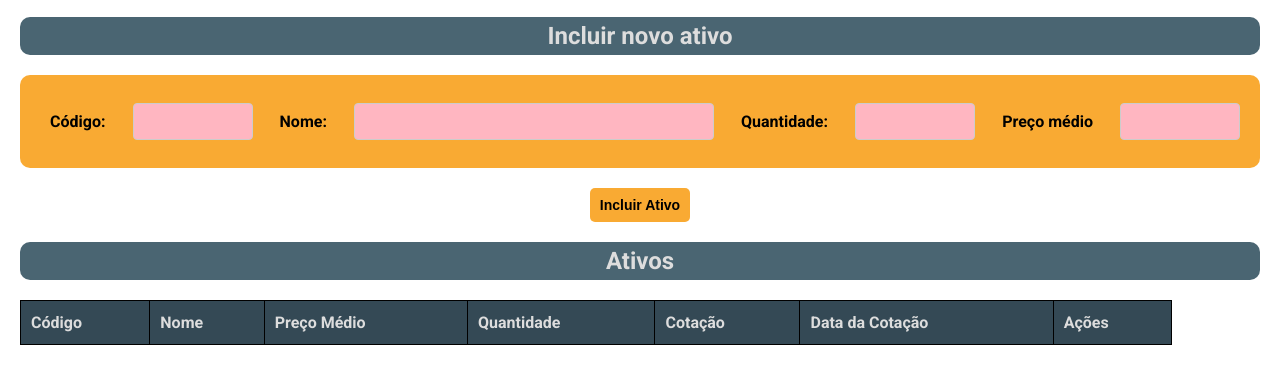
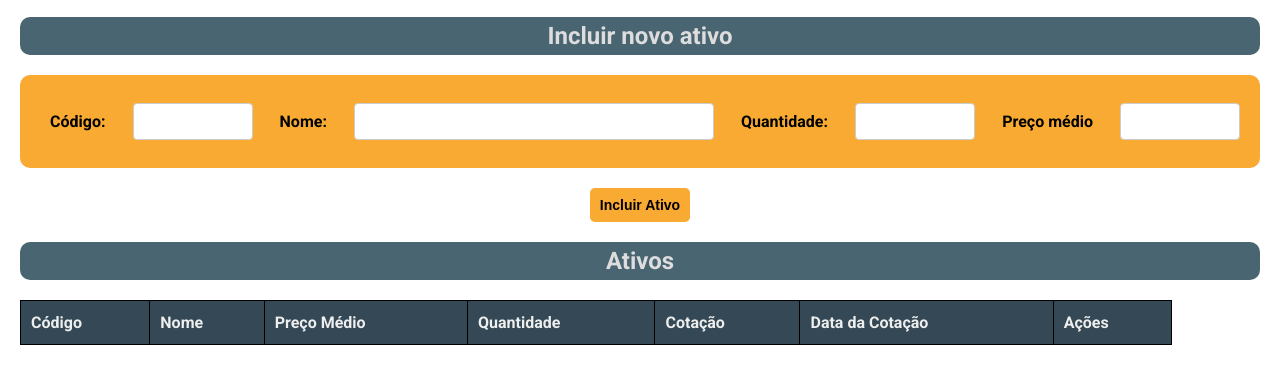
Before and after one commit to rafgartzia/mvp-ativos-frontend, a plain HTML site: page index.html in a window 1280 px wide. Shown: the part 104-488 px from the top of the page. Drawn offline with nearby package versions, Linux system fonts and the light colour scheme; no server answers.

Commit message:
alteracoes style

```diff
--- a/styles.css
+++ b/styles.css
@@ -130,14 +130,13 @@ td {
     margin-left: 20px;
     padding: 12px 8px 12px 10px;
     font-size: 16px;
-    color: #ddd;
-    font-weight: bold;
+    color: #eee;
     transition: 0.2s;
     text-align: start;
 }
 
 table{
-    background-color: #d4a373;
+    background-color: #232f34;
     width: 90%;
 }
 
@@ -148,11 +147,3 @@ tr:nth-child(odd){
 tr:hover {
     background-color: #4a6572;
 }
-
-input:valid {
-    background-color: palegreen;
-  }
-
-input:invalid {
-    background-color: lightpink;
-  }
```
